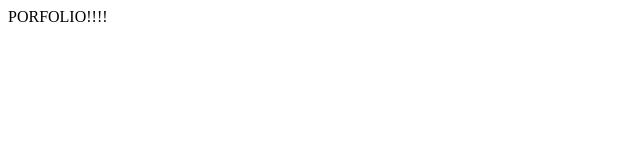
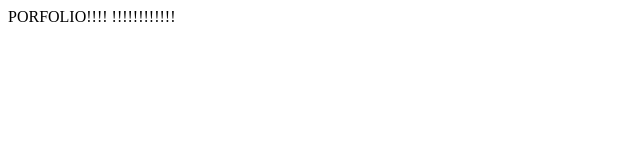
Before and after one commit to diegoabad/prueba, a plain HTML site: page portfolio.html in a window 1280 px wide. Shown: the full height of the page, 0-640 px from the left. Drawn offline with Linux system fonts and the light colour scheme.

Commit message:
modicacion portfolio agregado de !!

```diff
--- a/portfolio.html
+++ b/portfolio.html
@@ -6,6 +6,6 @@
     <title>Document</title>
   </head>
   <body>
-    PORFOLIO!!!!
+    PORFOLIO!!!! !!!!!!!!!!!!
   </body>
 </html>
```
